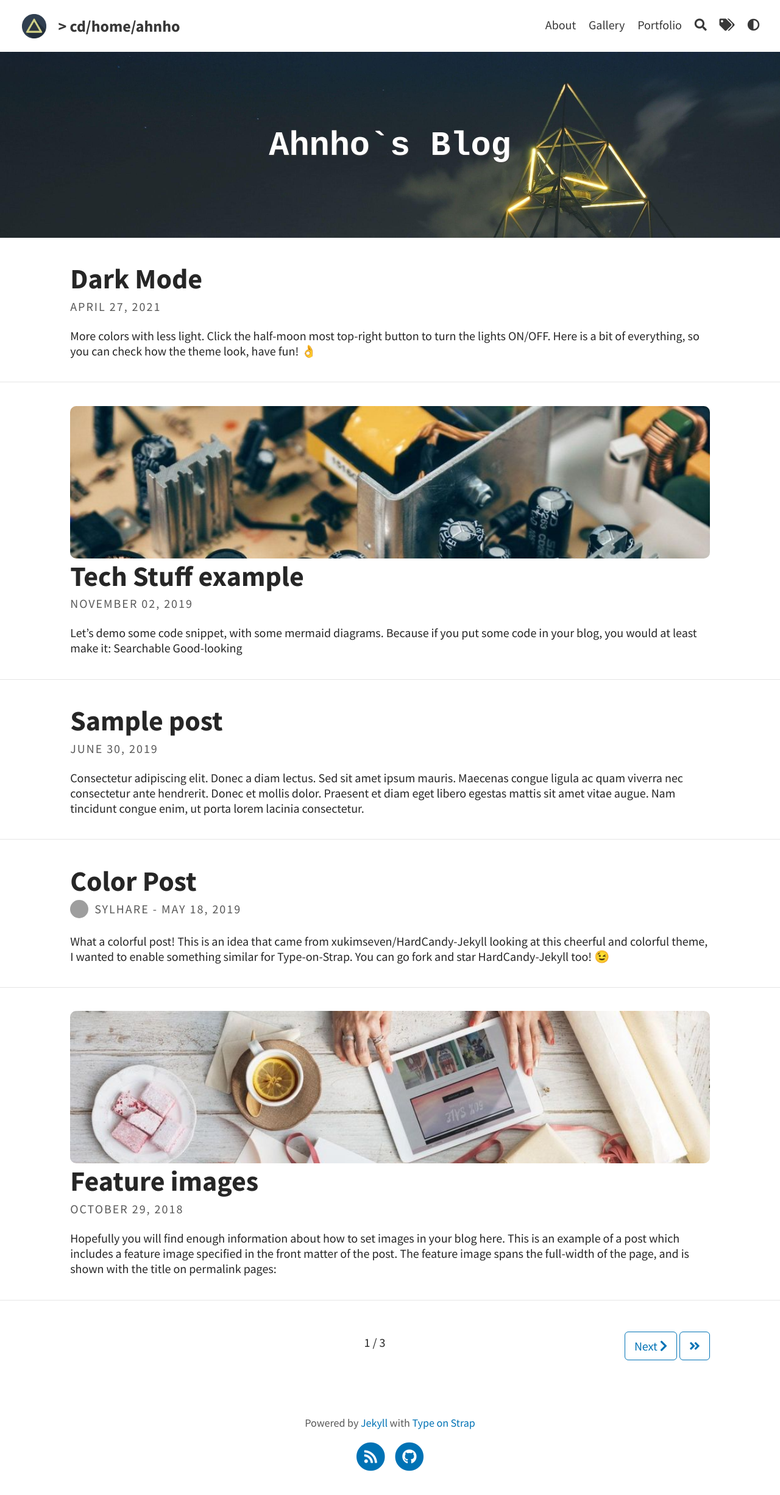
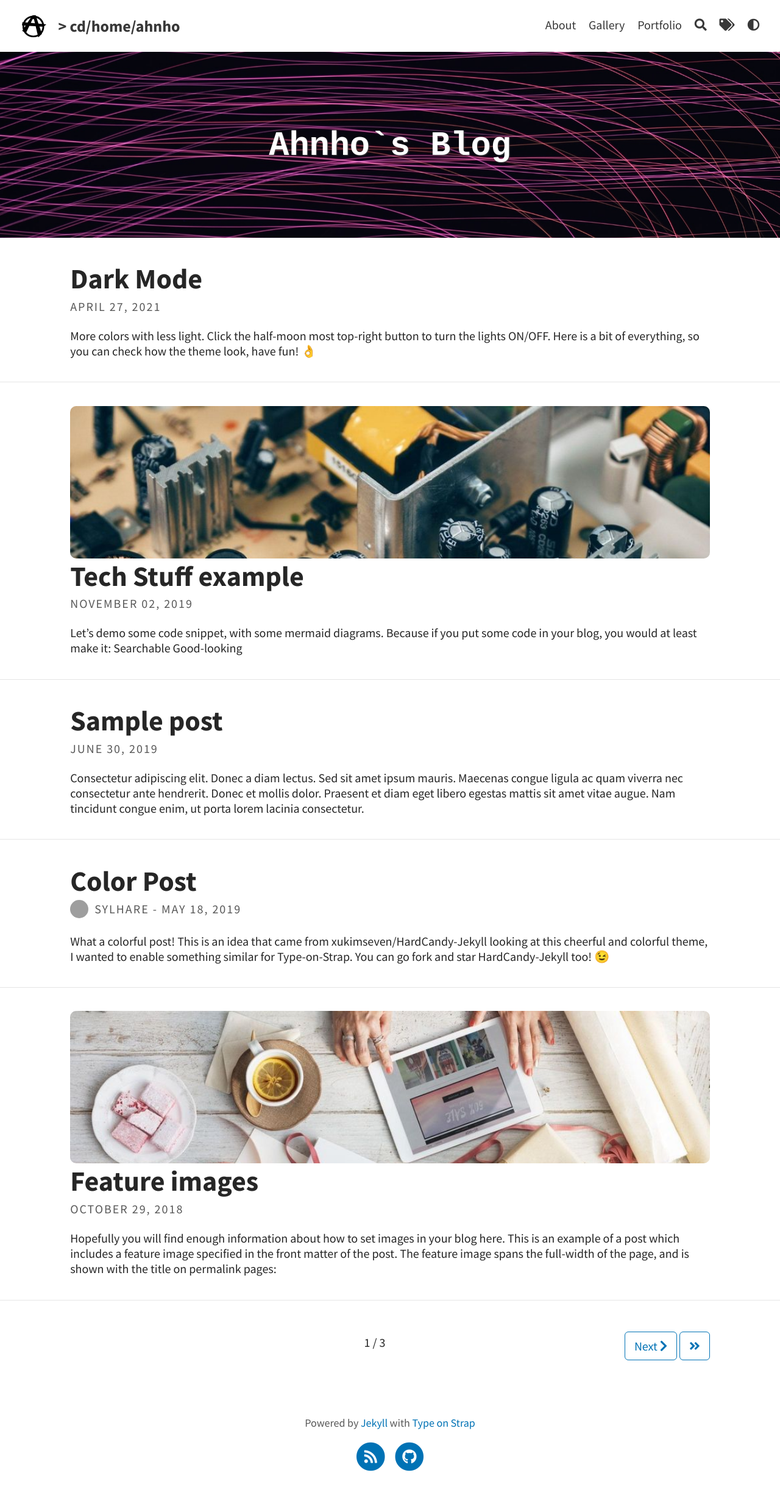
Before and after one commit to Ahnho/Ahnho.github.io, a Jekyll site: the page built from index.html, in a window 1280 px wide. Shown: the whole page at 61% size. Built offline with Jekyll 4.4.1, drawn with Linux system fonts in a browser that asks for light colours; the list of posts is cut into pages by our own code; grey boxes are pictures that could not be loaded.

Commit message:
update_config

```diff
--- a/_config.yml
+++ b/_config.yml
@@ -5,12 +5,12 @@ url: "https://ahnho.github.io"
 # THEME-SPECIFIC CONFIGURATION
 title: "> cd/home/ahnho"                                     # site's title
 description: "A website with blog posts and pages"      # used by search engines
-avatar: assets/img/triangle.png                         # Empty for no avatar in navbar
-favicon: assets/favicon.ico                             # Icon displayed in the tab
+avatar: image/A.svg                      # Empty for no avatar in navbar
+favicon: image/A.svg                            # Icon displayed in the tab
 
 # Header and footer text
 header_text: <code>Ahnho`s Blog</code>  # Change Blog header text
-header_feature_image: assets/img/header/triangular.jpeg
+header_feature_image: image/header/hei.jpg
 header_feature_image_responsive: true
 footer_text: >
   Powered by <a href="https://jekyllrb.com/">Jekyll</a> with <a href="https://github.com/sylhare/Type-on-Strap">Type on Strap</a>
```
